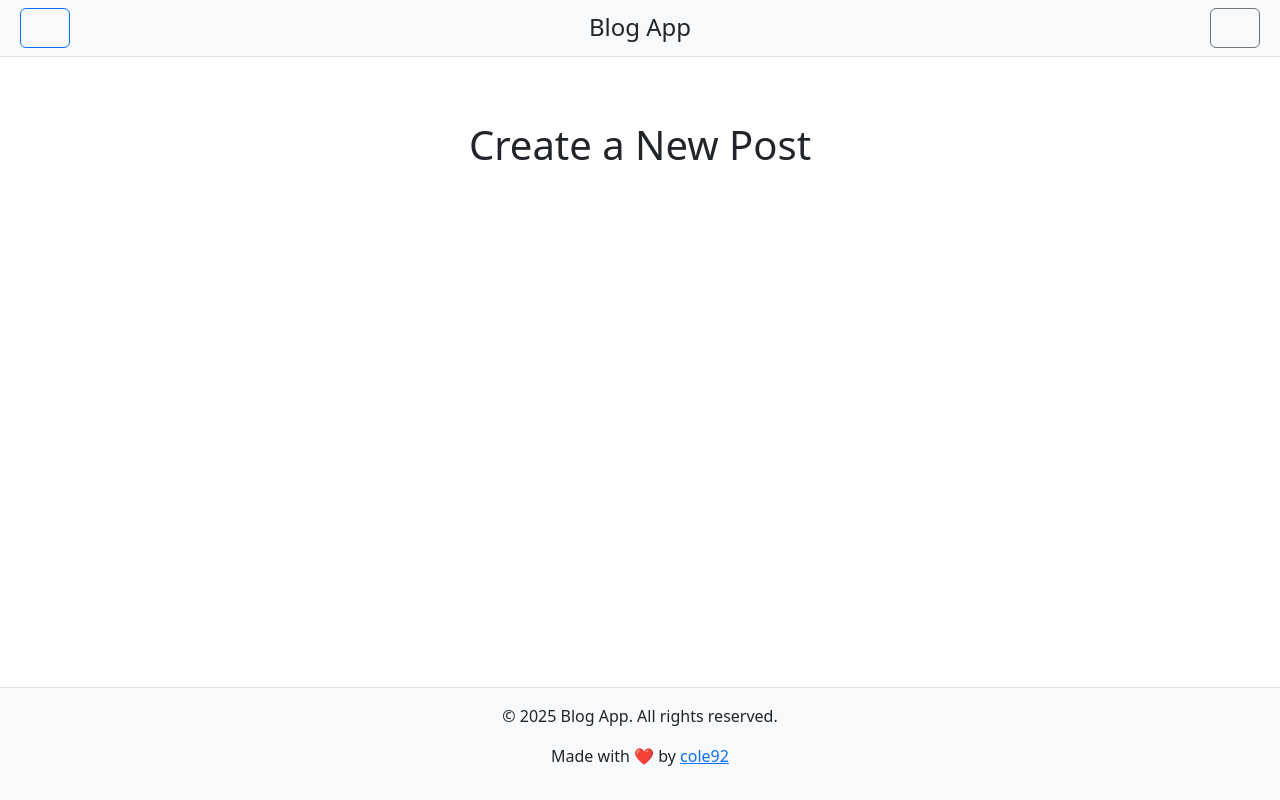
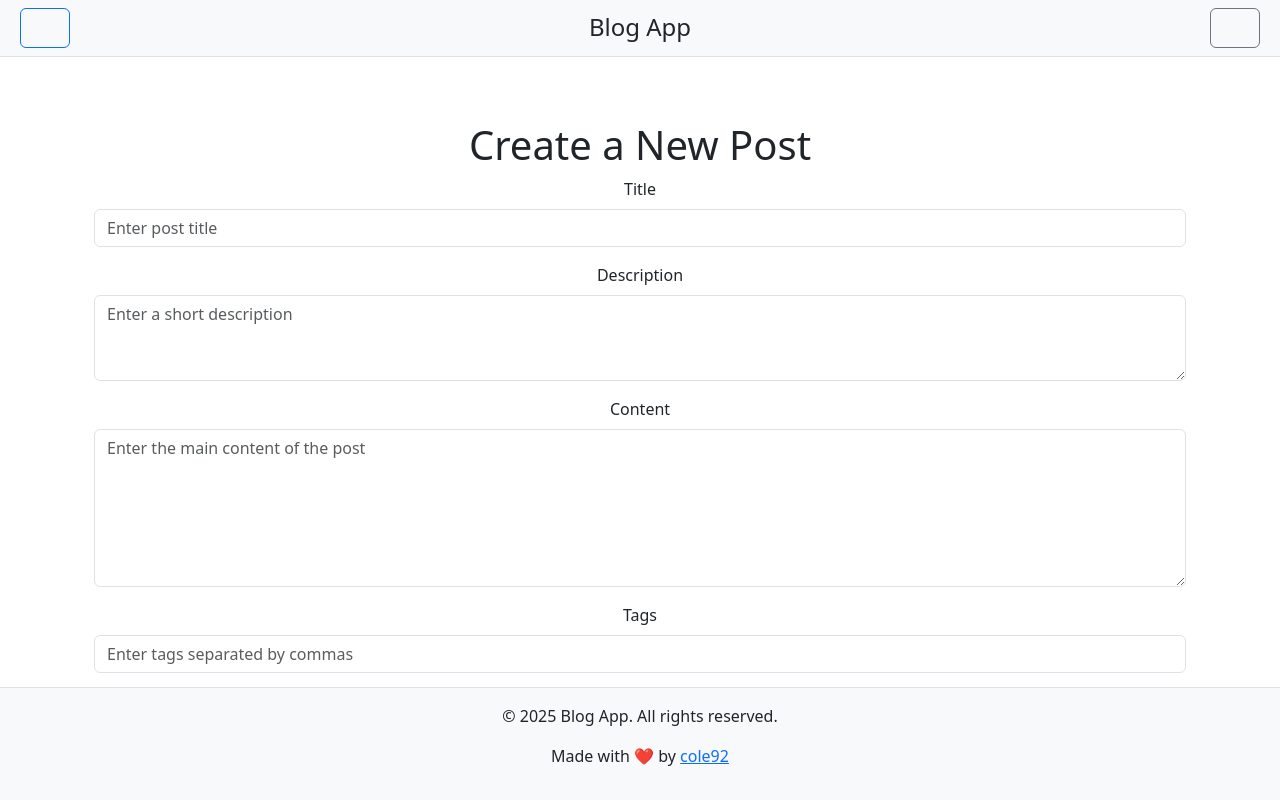
Before and after one commit to cole92/liferecompiled, a React (Vite) app: page /dashboard/create-post in a window 1280 px wide. Built offline with nearby package versions, Linux system fonts and the light colour scheme; no server answers; sample sign-in values are in the browser's storage.

Commit message:
Added form

```diff
--- a/src/pages/CreatePost.jsx
+++ b/src/pages/CreatePost.jsx
@@ -1,8 +1,112 @@
+import { useState } from "react";
+
 const CreatePost = () => {
+  const [title, setTitle] = useState("");
+  const [description, setDescripton] = useState("");
+  const [content, setContent] = useState("");
+  const [tags, setTags] = useState("");
+  const [category, setCategory] = useState("");
+
+  const handleSubmit = (e) => {
+    e.preventDefault();
+    // Logika za cuvanje posta u Firestore-u dolazi kasnije
+    console.log({ title, description, content, tags, category });
+  };
+
   return (
     <div className="container mt-5">
       <h1>Create a New Post</h1>
-        {/* Forma dolazi kasnije */}
+      <form onSubmit={handleSubmit}>
+        {/* Naslov */}
+        <div className="mb-3">
+          <label htmlFor="title" className="form-label">
+            Title
+          </label>
+          <input
+            type="text"
+            id="title"
+            className="form-control"
+            placeholder="Enter post title"
+            value={title}
+            onChange={(e) => setTitle(e.target.value)}
+            required
+          />
+        </div>
+
+        {/* Opis */}
+        <div className="mb-3">
+          <label htmlFor="description" className="form-label">
+            Description
+          </label>
+          <textarea
+            id="description"
+            className="form-control"
+            placeholder="Enter a short description"
+            value={description}
+            onChange={(e) => setDescripton(e.target.value)}
+            rows="3"
+          />
+        </div>
+
+        {/* Sadrzaj */}
+        <div className="mb-3">
+          <label htmlFor="content" className="form-label">
+            Content
+          </label>
+          <textarea
+            id="content"
+            className="form-control"
+            placeholder="Enter the main content of the post"
+            value={content}
+            onChange={(e) => setContent(e.target.value)}
+            rows="6"
+            required
+          />
+        </div>
+
+        {/* Tagovi */}
+        <div className="mb-3">
+          <label htmlFor="tags" className="form-label">
+            Tags
+          </label>
+          <input
+            type="text"
+            id="tags"
+            className="form-control"
+            placeholder="Enter tags separated by commas"
+            value={tags}
+            onChange={(e) => setTags(e.target.value)}
+          />
+        </div>
+
+        {/* Kategorija */}
+        <div className="mb-3">
+          <label htmlFor="category" className="form-label">
+            Category
+          </label>
+          <select
+            id="category"
+            className="form-select"
+            value={category}
+            onChange={(e) => setCategory(e.target.value)}
+            required
+          >
+            <option value="">Select a category</option>
+            <option value="Frontend">Frontend</option>
+            <option value="Backend">Backend</option>
+            <option value="Full Stack">Full Stack</option>
+            <option value="DevOps">DevOps</option>
+          </select>
+        </div>
+
+        {/* Dugmad */}
+        <button type="submit" className="btn btn-primary">
+          Save Post
+        </button>
+        <button type="button" className="btn btn-secondary ms-3">
+          Cancel
+        </button>
+      </form>
     </div>
   );
 };
```
Lines whose indentation alone changed are shown as unchanged.
